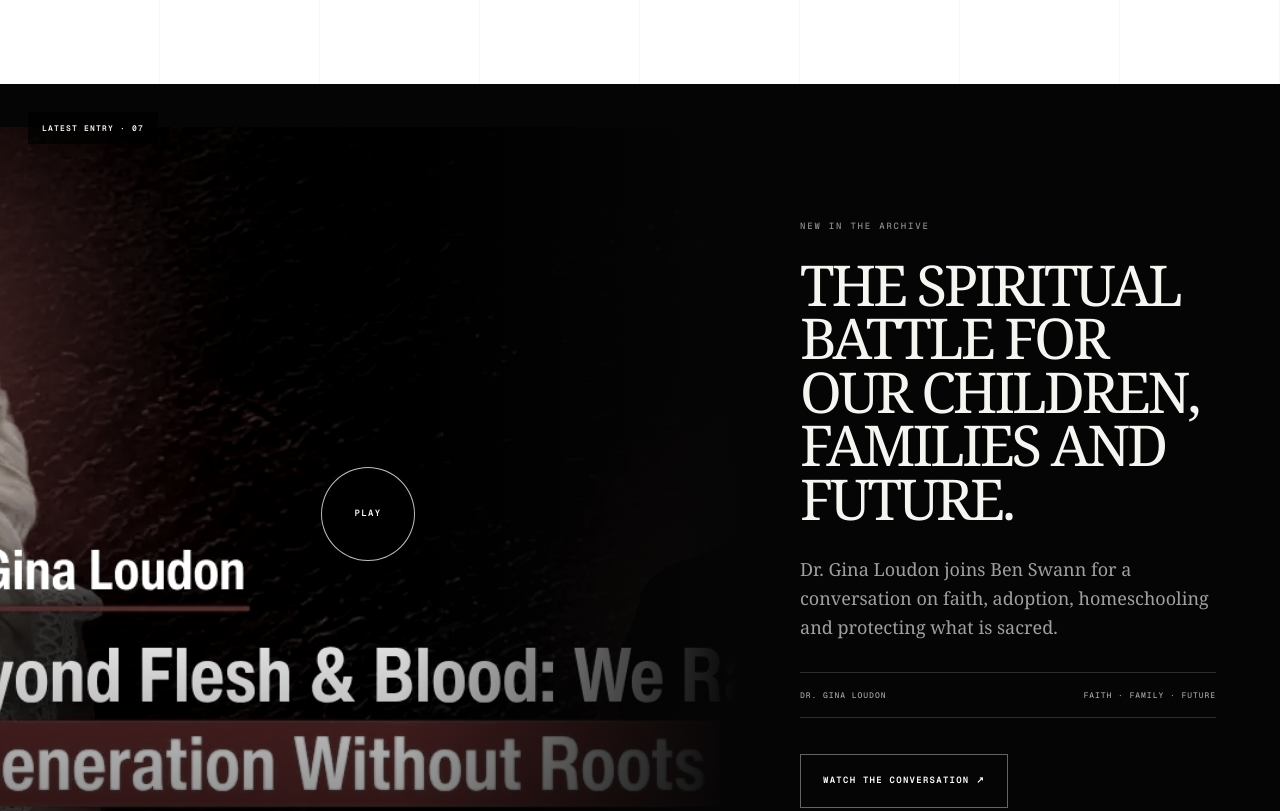
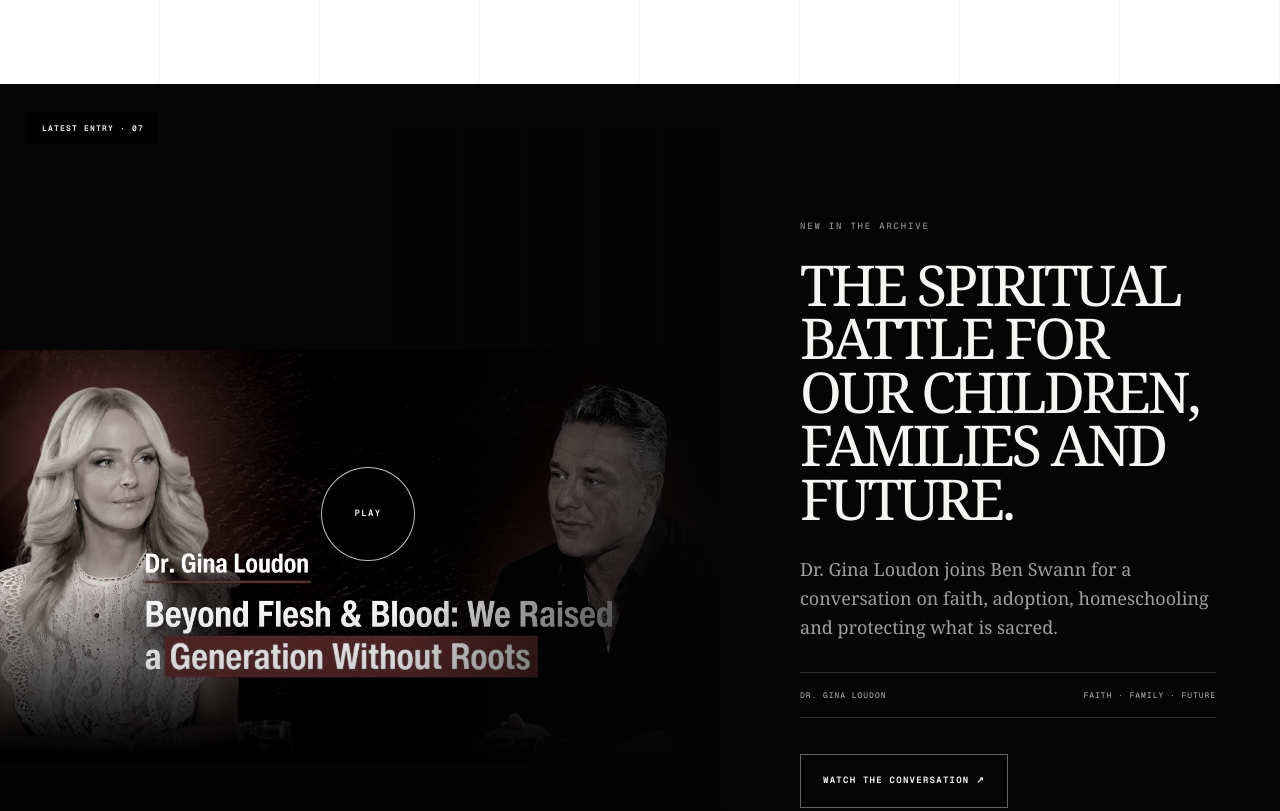
Before and after one commit to talhaabid360/ben_website, a Next.js app: page / in a window 1280 px wide. Shown: the part 3780-4591 px from the top of the page. Built offline with nearby package versions, Linux system fonts and the light colour scheme.

Commit message:
Update image styling in globals.css

```diff
--- a/app/globals.css
+++ b/app/globals.css
@@ -404,7 +404,15 @@
   height: 100%;
 }
 .featured__image::after { content: ""; position: absolute; inset: 0; background: linear-gradient(90deg, transparent 54%, #050505 100%), linear-gradient(0deg, rgba(0,0,0,.8), transparent 47%); }
-.featured__image img { width: 100%; height: 100%; object-fit: cover; filter: grayscale(.82) contrast(1.08); transition: filter .55s ease, transform .8s ease; }
+.featured__image img {
+  width: 100%;
+  height: 100%;
+  max-width: 100%;
+  object-fit: contain;
+  object-position: center;
+  filter: grayscale(.82) contrast(1.08);
+  transition: filter .55s ease, transform .8s ease;
+}
 .featured__visual:hover img { filter: grayscale(.12) contrast(1.05); transform: scale(1.02); }
 .play { position: absolute; z-index: 3; top: 50%; left: 50%; display: grid; place-items: center; width: 94px; aspect-ratio: 1; border: 1px solid rgba(255,255,255,.75); border-radius: 50%; background: rgba(0,0,0,.48); backdrop-filter: blur(8px); font: 600 9px/1 var(--font-geist-mono), monospace; letter-spacing: .15em; text-transform: uppercase; transform: translate(-50%,-50%); transition: background .25s, color .25s; }
 .featured__visual:hover .play { background: #fff; color: #000; }
```
